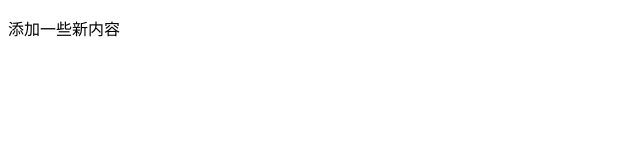
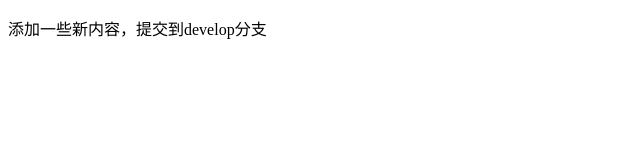
Before and after one commit to guo-xiaohong/git-demo, a plain HTML site: page index.html in a window 1280 px wide. Shown: the whole page, without its empty margins (0-640 px from the left). Drawn offline with Linux system fonts and the light colour scheme.

Commit message:
我在index.html中加入提交到develop分支

```diff
--- a/index.html
+++ b/index.html
@@ -7,6 +7,6 @@
     <title>Document</title>
 </head>
 <body>
-    <p>添加一些新内容</p>
+    <p>添加一些新内容，提交到develop分支</p>
 </body>
 </html>
```
